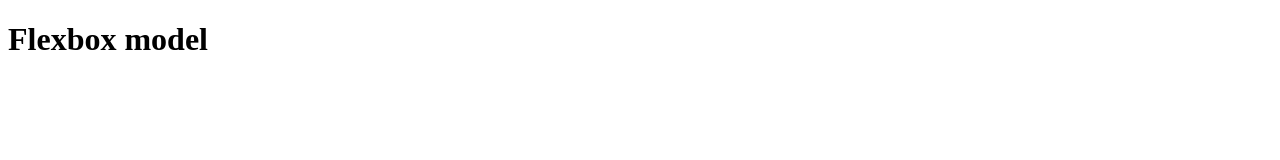
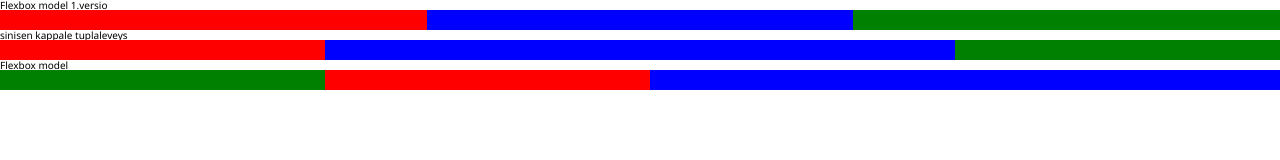
Before and after one commit to Oxymoron82/07-flex-box-malli-purettuna, a plain HTML site: page index.html in a window 1280 px wide. Drawn offline with Linux system fonts and the light colour scheme.

Commit message:
css muotoilu tehty

```diff
--- a/index.html
+++ b/index.html
@@ -8,11 +8,25 @@
     <link rel="stylesheet" href="./layout.css" />
   </head>
   <body>
-    <h1>Flexbox model</h1>
+    <h1>Flexbox model 1.versio</h1>
     <article class="parent">
       <p class="color-red"></p>
       <p class="color-blue"></p>
       <p class="color-green"></p>
     </article>
+
+    <h1>sinisen kappale tuplaleveys</h1>
+    <article class="parent">
+      <p class="color-red"></p>
+      <p class="color-blue tuplaleveys"></p>
+      <p class="color-green"></p>
+    </article>
+
+    <h3>Flexbox model</h3>
+    <article class="parent">
+      <p class="color-red"></p>
+      <p class="color-blue tuplaleveys"></p>
+      <p class="color-green ekaksi"></p>
+    </article>
   </body>
 </html>
--- a/layout.css
+++ b/layout.css
@@ -0,0 +1,45 @@
+html {
+  font-size: 62.5%;
+}
+body {
+  font-family: "Segoe UI", Tahoma, Geneva, Verdana, sans-serif;
+}
+p {
+  padding: 1rem;
+}
+
+.color-red {
+  background-color: red;
+}
+
+.color-blue {
+  background-color: blue;
+}
+
+.color-green {
+  background-color: green;
+}
+
+/*otetaan käytöön flex artikkeli lapsissa*/
+
+.parent {
+  display: flex; /*flex käyttöön tämän elementin lapsissa*/
+  flex-direction: row; /*tämän elementin lapset sijoitetaan samalle riville*/
+  flex-wrap: nowrap; /*lapset eivät saa sijoittua eri riveille (wrap: lapset voivat sijoittua eri riveille*/
+}
+.parent > * {
+  flex-basis: 0; /*lasten minimileveys*/
+  flex-grow: 1; /*lasten yhtä leveitä (jos flex-grow lapsissa sama*/
+  order: 2; /*lasten järjestys*/
+}
+
+/* muutetaan sinisen kapale leveys kaksinkertaiseksi */
+.parent .tuplaleveys {
+  flex-grow: 2; /*sinisen lapsen tuplaleveyteen*/
+}
+
+/*viedään kappale flexin avula ensimmaiseksi*/
+
+.parent .ekaksi {
+  order: 1;
+}
--- a/reset.css
+++ b/reset.css
@@ -0,0 +1,128 @@
+/* http://meyerweb.com/eric/tools/css/reset/
+   v2.0 | 20110126
+   License: none (public domain)
+*/
+html,
+body,
+div,
+span,
+applet,
+object,
+iframe,
+h1,
+h2,
+h3,
+h4,
+h5,
+h6,
+p,
+blockquote,
+pre,
+a,
+abbr,
+acronym,
+address,
+big,
+cite,
+code,
+del,
+dfn,
+em,
+img,
+ins,
+kbd,
+q,
+s,
+samp,
+small,
+strike,
+strong,
+sub,
+sup,
+tt,
+var,
+b,
+u,
+i,
+center,
+dl,
+dt,
+dd,
+ol,
+ul,
+li,
+fieldset,
+form,
+label,
+legend,
+table,
+caption,
+tbody,
+tfoot,
+thead,
+tr,
+th,
+td,
+article,
+aside,
+canvas,
+details,
+embed,
+figure,
+figcaption,
+footer,
+header,
+hgroup,
+menu,
+nav,
+output,
+ruby,
+section,
+summary,
+time,
+mark,
+audio,
+video {
+  margin: 0;
+  padding: 0;
+  border: 0;
+  font-size: 100%;
+  font: inherit;
+  vertical-align: baseline;
+}
+/* HTML5 display-role reset for older browsers */
+article,
+aside,
+details,
+figcaption,
+figure,
+footer,
+header,
+hgroup,
+menu,
+nav,
+section {
+  display: block;
+}
+body {
+  line-height: 1;
+}
+ol,
+ul {
+  list-style: none;
+}
+blockquote,
+q {
+  quotes: none;
+}
+blockquote:before,
+blockquote:after,
+q:before,
+q:after {
+  content: "";
+  content: none;
+}
+table {
+  border-collapse: collapse;
+  border-spacing: 0;
+}
```
